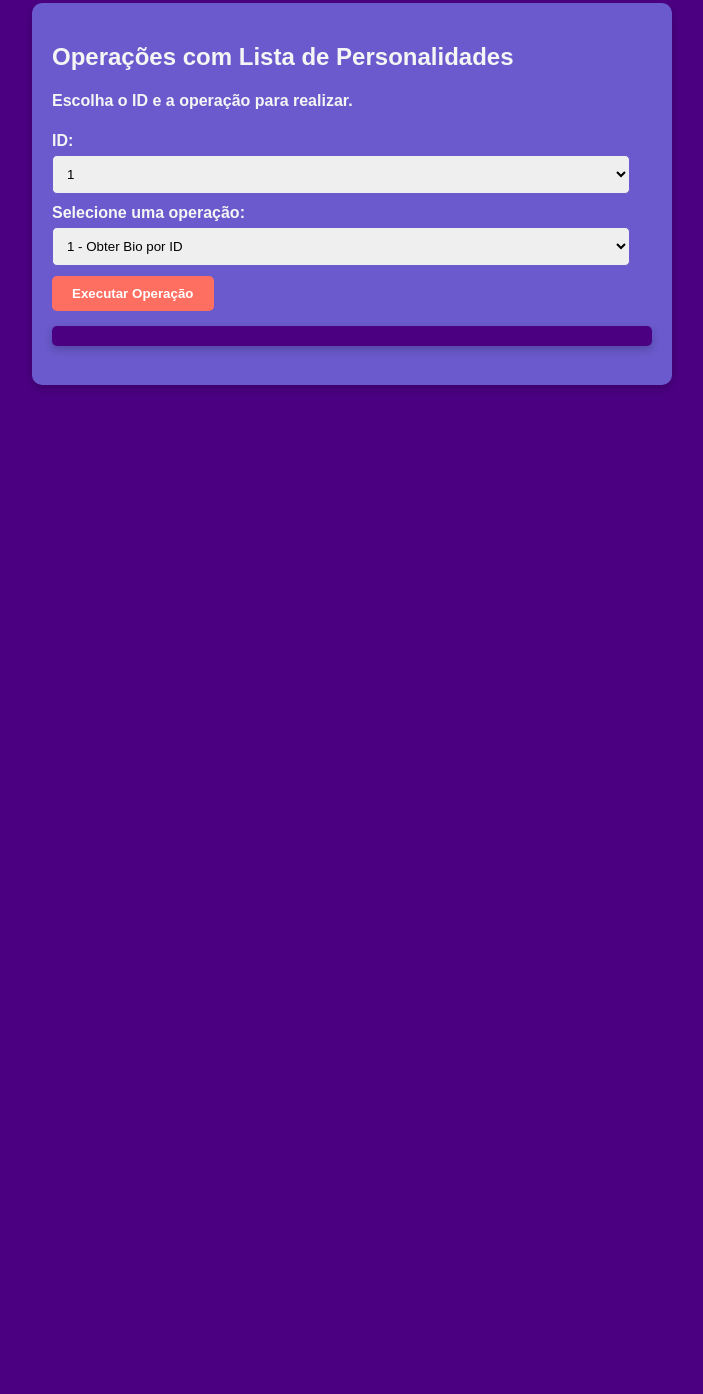
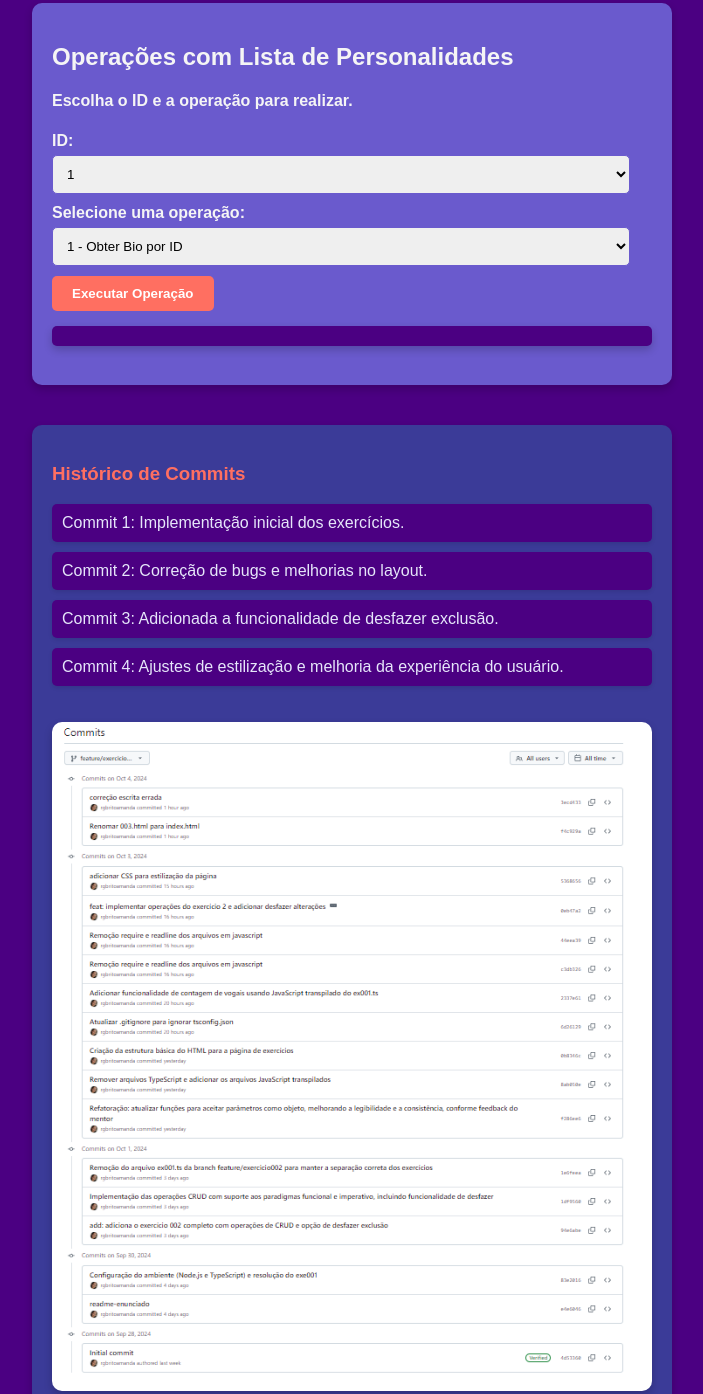
Before and after one commit to rgbritoamanda/orionbootcamp, a website: page exercicios/index.html in a window 1280 px wide. Shown: the part 443-1837 px from the top of the page, without its empty margins (288-991 px from the left). Before the commit the page ends 848 px from the top, so only its background shows below. Drawn offline with Linux system fonts and the light colour scheme.

Commit message:
histórico de commits

```diff
--- a/exercicios/index.html
+++ b/exercicios/index.html
@@ -82,13 +82,47 @@
     .hidden {
       display: none;
     }
+
+    #historicoCommits {
+      margin-top: 20px;
+      padding: 20px;
+      background-color: #3B3B98;
+      border-radius: 10px;
+      box-shadow: 0px 4px 8px rgba(0, 0, 0, 0.2);
+      width: 100%;
+      max-width: 600px;
+    }
+
+    #historicoCommits h3 {
+      color: #FF6F61;
+    }
+
+    #historicoCommits ul {
+      list-style-type: none;
+      padding: 0;
+      color: #E6E6FA;
+    }
+
+    #historicoCommits ul li {
+      margin-bottom: 10px;
+      background-color: #4B0082;
+      padding: 10px;
+      border-radius: 5px;
+      box-shadow: 0px 2px 4px rgba(0, 0, 0, 0.1);
+    }
+
+    #imgHistorico {
+      margin-top: 20px;
+      max-width: 100%;
+      border-radius: 10px;
+      box-shadow: 0px 4px 8px rgba(0, 0, 0, 0.2);
+    }
   </style>
 </head>
 
 <body>
   <h1>Orion Bootcamp</h1>
 
-  <!-- Exercício 1: Contagem de Vogais -->
   <div>
     <h2>Contagem de Vogais</h2>
     <h4>Digite uma palavra para descobrir quantas vogais ela possui.</h4>
@@ -99,14 +133,11 @@
     <p id="resultadoVogais"></p>
   </div>
 
-  <!-- Exercício 2: Operações com Lista de Personalidades -->
   <div>
     <h2>Operações com Lista de Personalidades</h2>
     <h4>Escolha o ID e a operação para realizar.</h4>
     <label for="selectId">ID:</label>
-    <select id="selectId">
-      <!-- IDs disponíveis serão adicionados dinamicamente -->
-    </select>
+    <select id="selectId"></select>
     <label for="operacao">Selecione uma operação:</label>
     <select id="operacao">
       <option value="1">1 - Obter Bio por ID</option>
@@ -126,17 +157,25 @@
     <p id="resultadoOperacao"></p>
   </div>
 
-  <!-- Inclusão do JavaScript transpilado -->
+  <div id="historicoCommits">
+    <h3>Histórico de Commits</h3>
+    <ul id="listaCommits">
+      <li>Commit 1: Implementação inicial dos exercícios.</li>
+      <li>Commit 2: Correção de bugs e melhorias no layout.</li>
+      <li>Commit 3: Adicionada a funcionalidade de desfazer exclusão.</li>
+      <li>Commit 4: Ajustes de estilização e melhoria da experiência do usuário.</li>
+    </ul>
+    <img id="imgHistorico" src="./imag/commits.png" alt="Histórico de commits do projeto">
+  </div>
+
   <script src="ex001.js"></script>
   <script src="ex002.js"></script>
 
-  <!-- Scripts relacionados aos eventos do HTML -->
   <script>
     window.onload = function () {
-      // Função para atualizar os IDs disponíveis no select
       function atualizarSelectIds() {
         const selectId = document.getElementById('selectId');
-        selectId.innerHTML = ''; // Limpar opções existentes
+        selectId.innerHTML = '';
         lista.forEach(item => {
           const option = document.createElement('option');
           option.value = item.id;
@@ -145,23 +184,19 @@
         });
       }
 
-      // Atualiza os IDs no carregamento da página
       atualizarSelectIds();
 
-      // Exercício 1: Contagem de Vogais
       document.getElementById('btnContarVogais').addEventListener('click', function () {
         const palavra = document.getElementById('palavraInput').value;
         const resultado = contarVogais(palavra);
         document.getElementById('resultadoVogais').innerText = `Quantidade de vogais em "${palavra}": ${resultado}`;
       });
 
-      // Exercício 2: Operações com Lista de Personalidades
       const selectOperacao = document.getElementById('operacao');
       const updateFields = document.getElementById('updateFields');
       const selectId = document.getElementById('selectId');
       const resultadoOperacao = document.getElementById('resultadoOperacao');
 
-      // Mostrar campos para atualização apenas se "Atualizar" for selecionado
       selectOperacao.addEventListener('change', function () {
         if (selectOperacao.value === '4') {
           updateFields.classList.remove('hidden');
@@ -170,7 +205,6 @@
         }
       });
 
-      // Executar operação selecionada
       document.getElementById('btnExecutar').addEventListener('click', function () {
         const operacao = selectOperacao.value;
         const id = parseInt(selectId.value);
@@ -182,18 +216,18 @@
         }
 
         switch (operacao) {
-          case '1': // Obter Bio por ID
+          case '1':
             resultado = getBioByIdFuncional({ id }) || "ID não encontrado.";
             break;
-          case '2': // Obter Nome por ID
+          case '2':
             resultado = getNameByIdFuncional({ id }) || "ID não encontrado.";
             break;
-          case '3': // Deletar por ID
+          case '3':
             deleteByIdFuncional({ id });
             resultado = "Deletado com sucesso!";
-            atualizarSelectIds(); // Atualiza os IDs disponíveis
+            atualizarSelectIds();
             break;
-          case '4': // Atualizar por ID
+          case '4':
             const newName = document.getElementById('inputName').value;
             const newBio = document.getElementById('inputBio').value;
             updateByIdFuncional({ id, name: newName, bio: newBio });
@@ -201,15 +235,15 @@
             document.getElementById('inputName').value = '';
             document.getElementById('inputBio').value = '';
             break;
-          case '5': // Desfazer última exclusão
+          case '5':
             desfazerUltimaExclusao();
             resultado = "Última exclusão desfeita com sucesso!";
-            atualizarSelectIds(); // Atualiza os IDs disponíveis
+            atualizarSelectIds();
             break;
-          case '6': // Desfazer última alteração
+          case '6':
             desfazerUltimaAlteracao();
             resultado = "Última alteração desfeita com sucesso!";
-            atualizarSelectIds(); // Atualiza os IDs disponíveis
+            atualizarSelectIds();
             break;
         }
 
```
